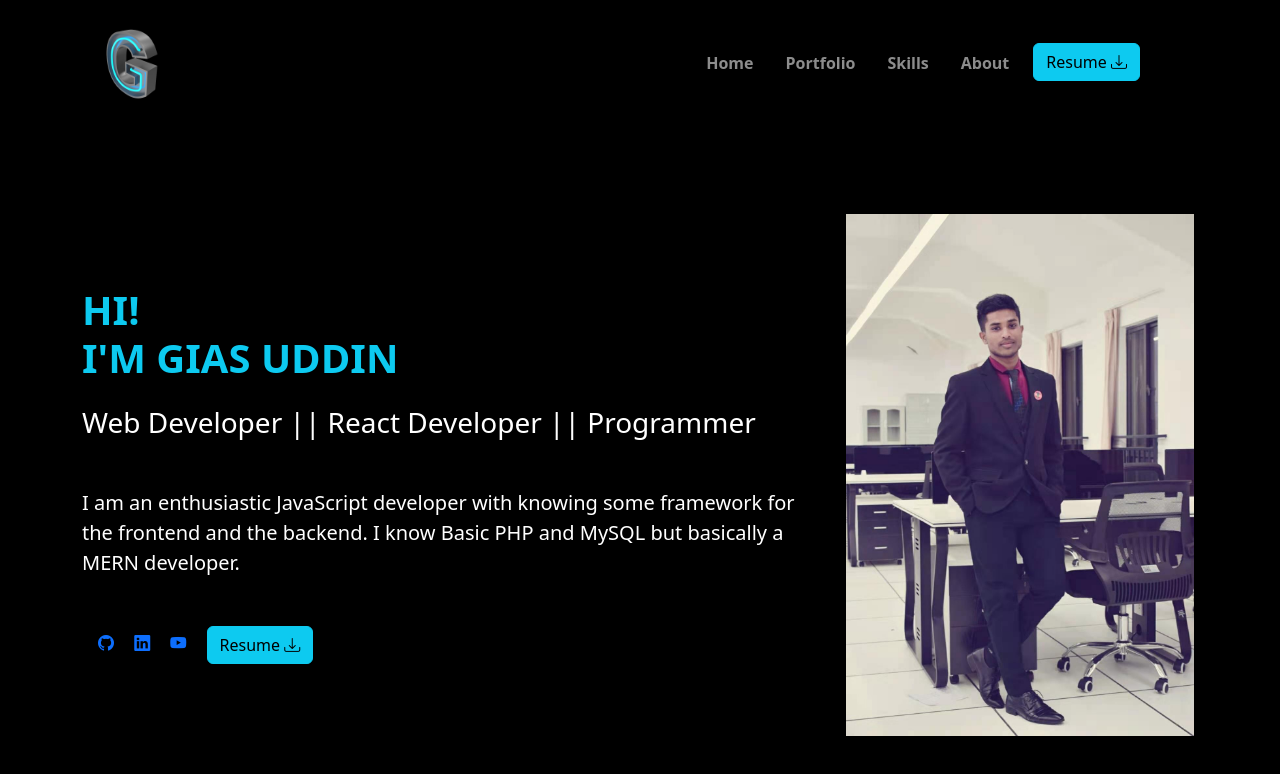
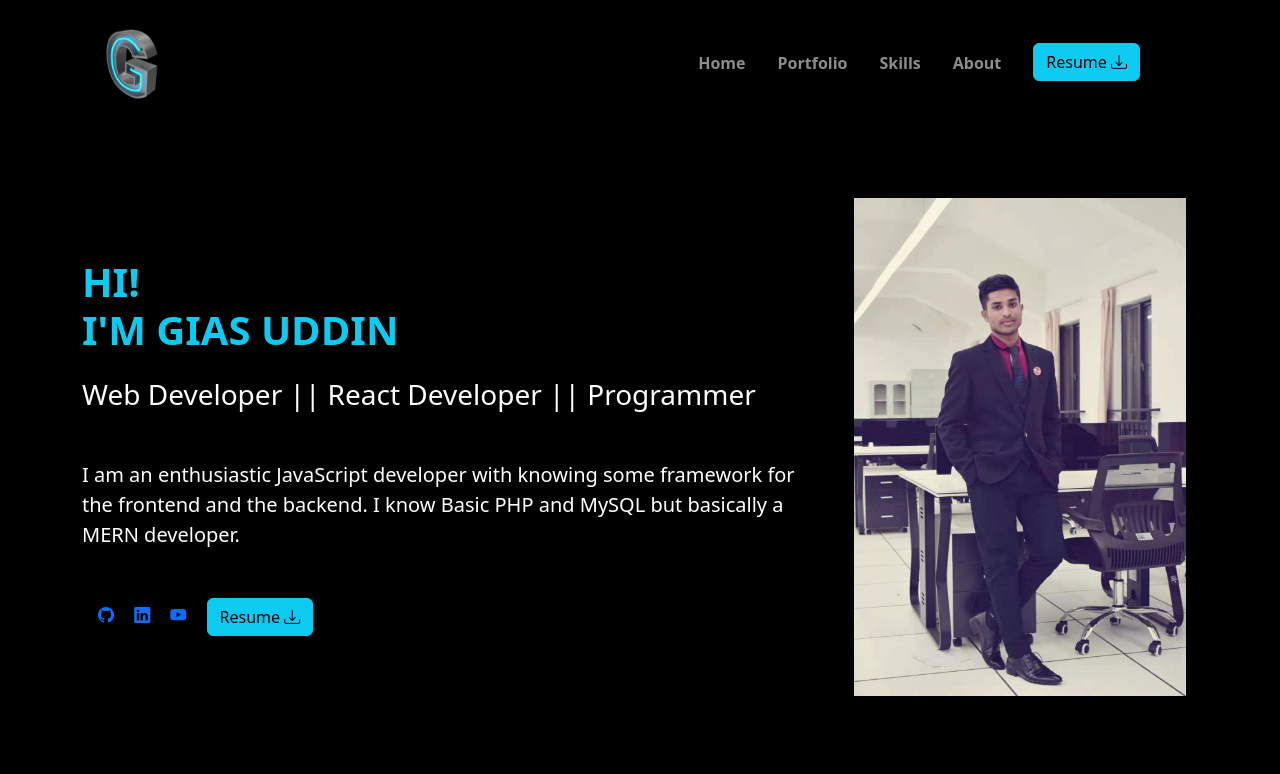
Before and after one commit to baizta404/phitron-sdp-week1-assignment, a plain HTML site: page index.html in a window 1280 px wide. Drawn offline with nearby package versions, Linux system fonts and the light colour scheme.

Commit message:
slightly modified

```diff
--- a/index.html
+++ b/index.html
@@ -23,7 +23,7 @@
     <div class="container-fluid px-0">
       <header class="px-5">
         <!-- navbar -->
-        <nav class="navbar navbar-expand-lg navbar-dark fw-bolder px-1 px-md-2 px-lg-4">
+        <nav class="navbar navbar-expand-md navbar-dark fw-bolder px-1 px-md-2 px-lg-4 shadow-lg">
           <div class="container-fluid">
             <a href="/" class="navbar-brand">
               <img
@@ -61,7 +61,7 @@
                     <a href="#about" class="nav-link me-lg-3">About</a>
                   </li>
                   <li class="nav-item">
-                    <a href="#resume" class="me-lg-3 btn btn-info"
+                    <a href="#resume" class="ms-2 me-lg-3 btn btn-info"
                       >Resume
                       <span><i class="bi bi-download"></i></span>
                     </a>
@@ -98,7 +98,7 @@
               </div>
             </div>
             <div class="col-md-4 p-5 p-md-2 p-lg-3 text-center">
-              <img src="images/gias.jpg" alt="" class="img-fluid my-4" />
+              <img src="images/gias.jpg" alt="" class="img-fluid p-4 p-md-2" />
             </div>
           </div>
         </section>
```
